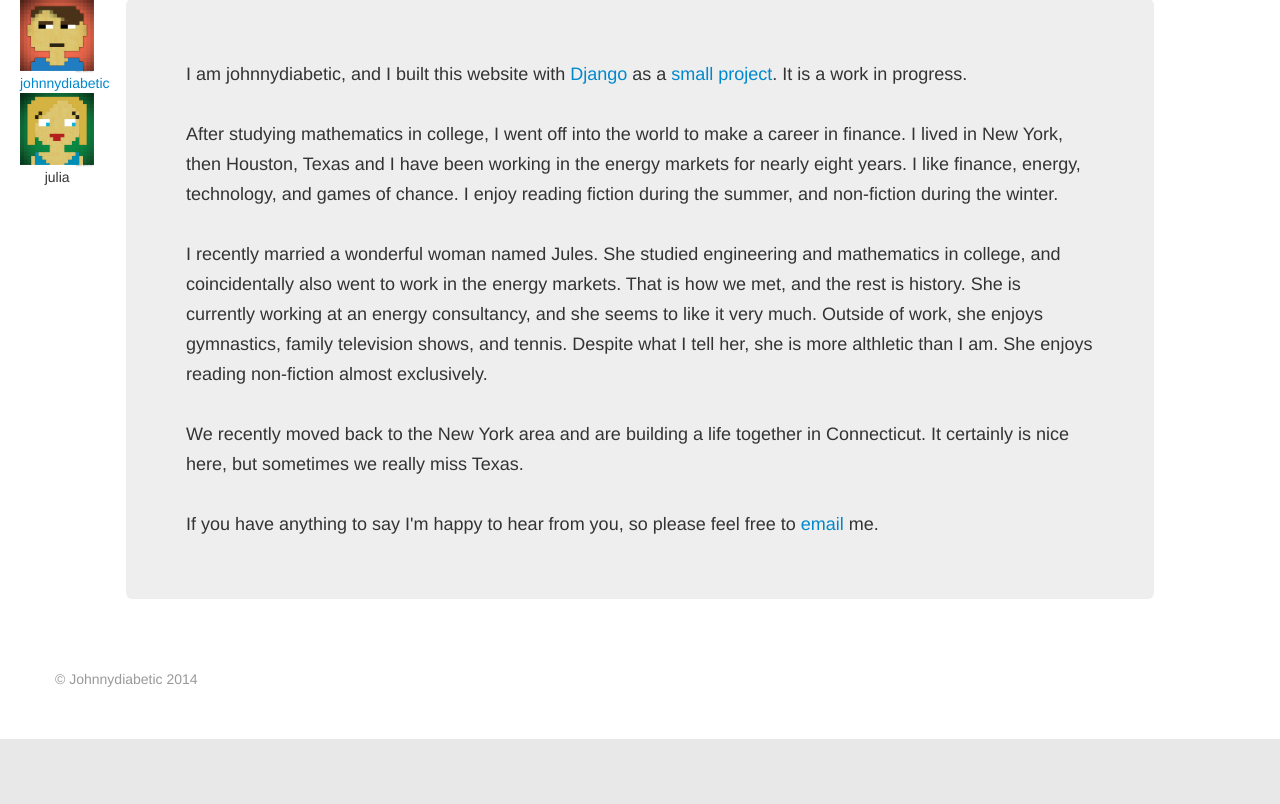
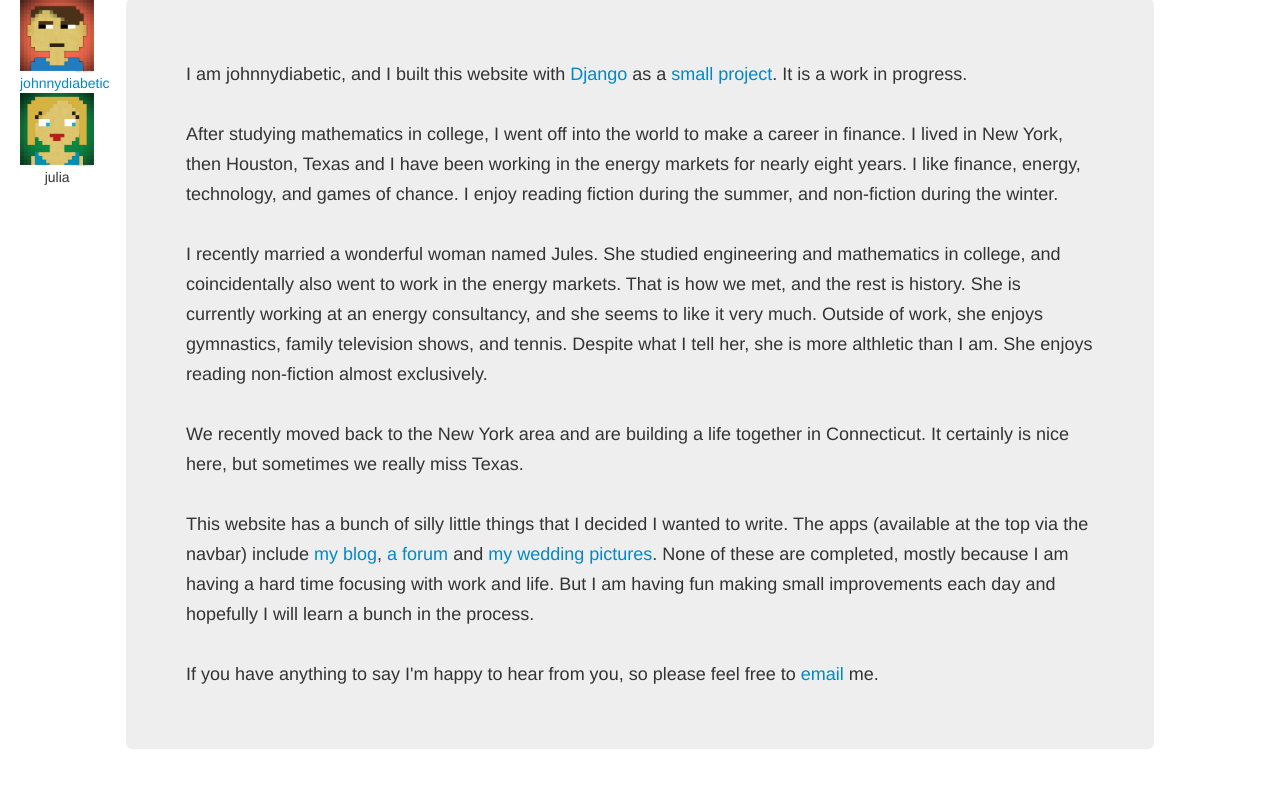
Before and after one commit to jd1123/johnnydiabetic, a Django app: template templates/about.html in a window 1280 px wide. Shown: the part 61-865 px from the top of the page. Before the commit the page ends 800 px from the top, so only its background shows below. Run offline with Django 3.2, Linux system fonts and the light colour scheme; the template is opened without the code that fills it, so the values that code supplies are empty.

Commit message:
Fixed the frontend and added a bit of content to the about section

```diff
--- a/forum/views.py
+++ b/forum/views.py
@@ -13,7 +13,7 @@ from django.contrib.auth.decorators import login_required
 #    g = request.get_host()
 #    return HttpResponse(g)
 
-
+@login_required
 def forumlist(request):
     context = RequestContext(request)
     forums = Forum.objects.all()
--- a/templates/about.html
+++ b/templates/about.html
@@ -21,6 +21,12 @@
         We recently moved back to the New York area and are building a life together in Connecticut. It certainly is nice here,
         but sometimes we really miss Texas.
         <br /><br />
+	This website has a bunch of silly little things that I decided I wanted to write. The apps (available at the top via the
+	navbar) include <a href="{% url 'blog.views.index' %}">my blog</a>, <a href="{% url 'forum.views.forumlist' %}">a forum</a>
+	and <a href="{% url 'wedding.views.root' %}">my wedding pictures</a>. None of these are completed, mostly because I am
+	having a hard time focusing with work and life. But I am having fun making small improvements each day and hopefully I
+	will learn a bunch in the process.
+	<br /><br />
         If you have anything to say I'm happy to hear from you, so please feel free to
         <a href="mailto:johnnydiabetic@gmail.com">email</a> me.
 
--- a/templates/base.html
+++ b/templates/base.html
@@ -27,7 +27,8 @@
 		    	<a href="#" data-toggle="dropdown" class="dropdown-toggle">Apps<b class="caret"></b></a>
 		    	<ul class="dropdown-menu">
 		    		<li><a href="{% url 'blog.views.index' %}">Blog </a></li>
-	           		<li><a href="{% url 'forum.views.forumlist' %}">Forum Index</a></li>
+	           		<li><a href="{% url 'forum.views.forumlist' %}">Forum</a></li>
+				<li><a href="{% url 'wedding.views.root' %}">Wedding Pictures</a></li>
 			</ul>
 	    	    </li>
 	            <li><a href="{% url 'forum.views.forumlist' %}">Forum Index</a></li>
```
